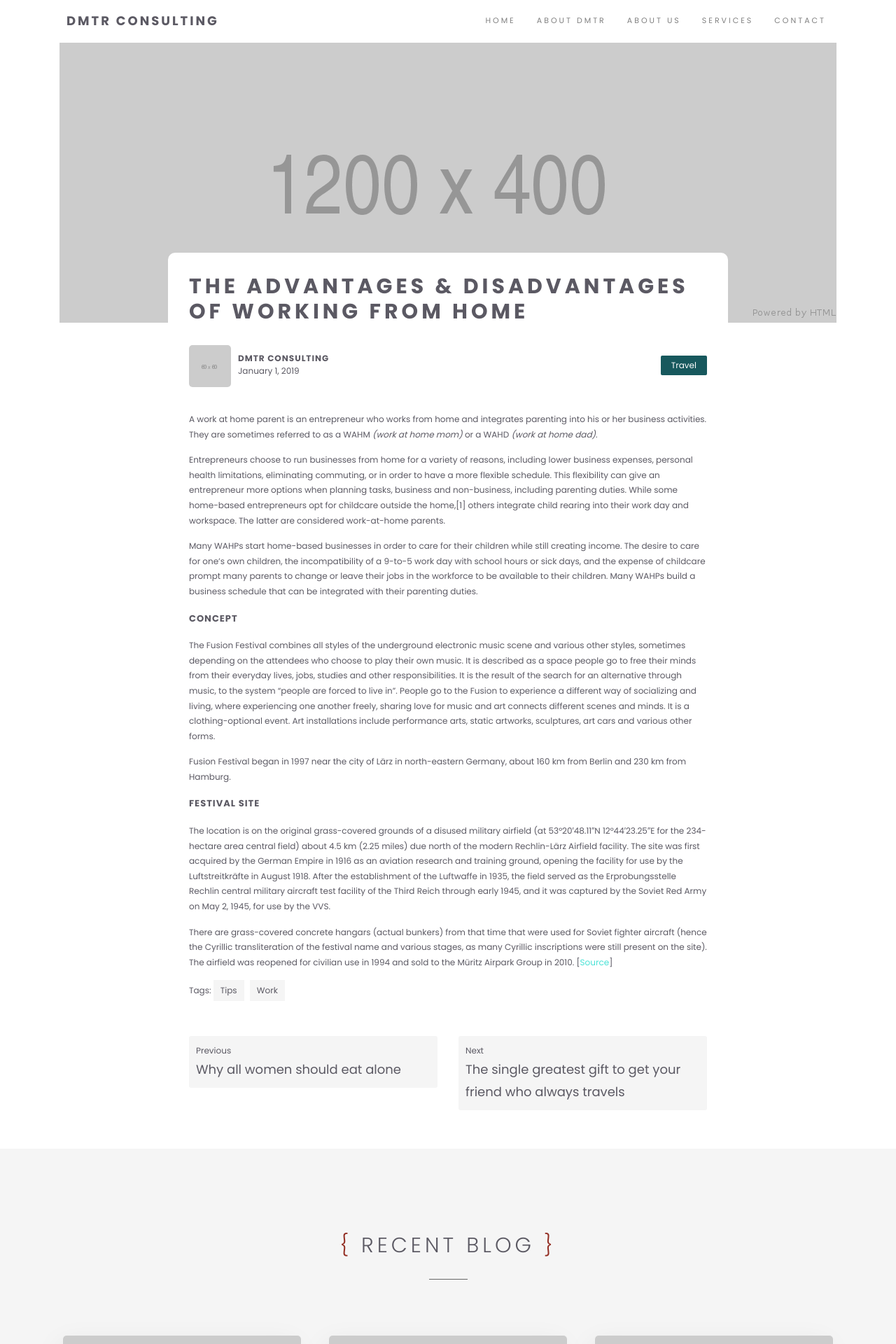
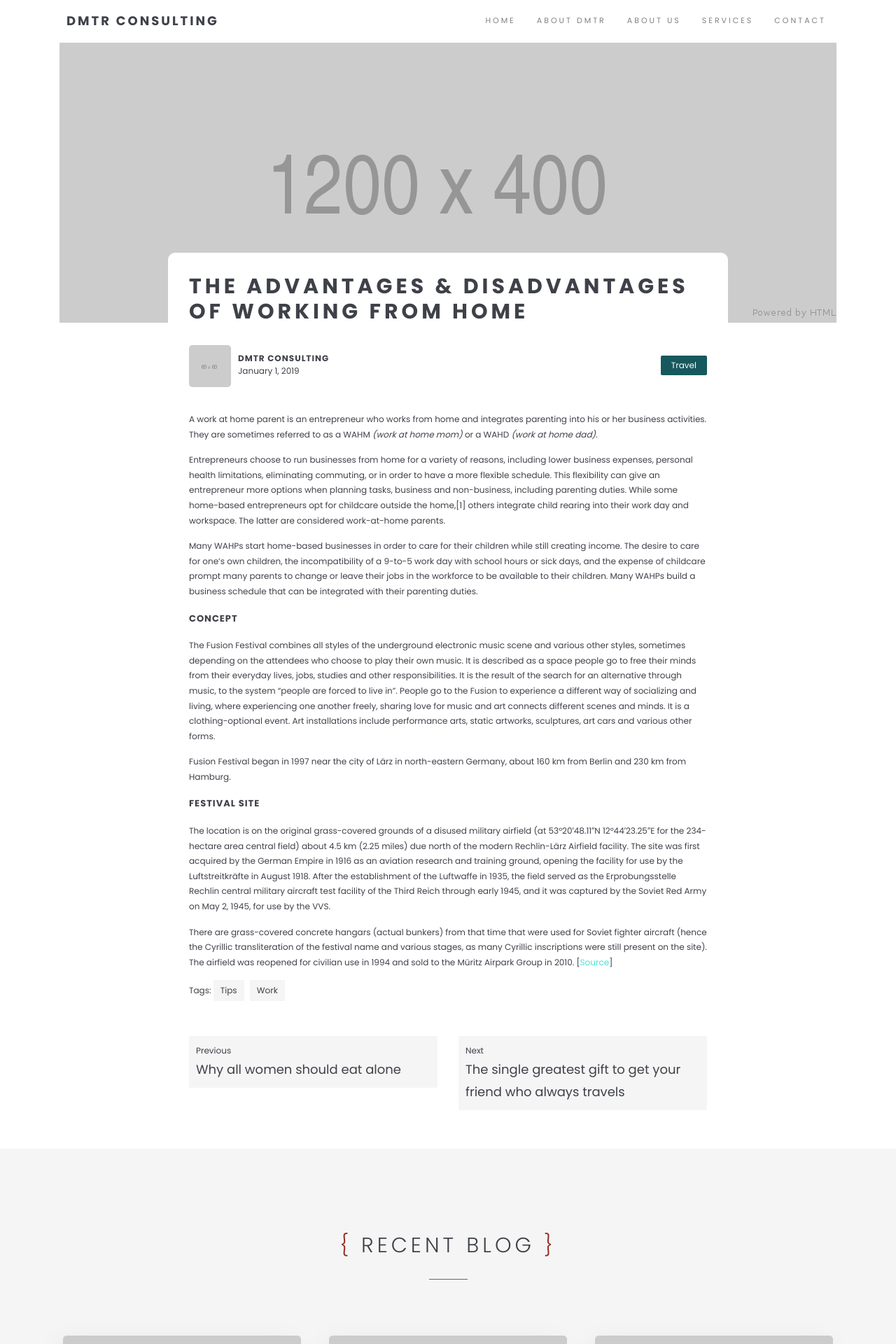
Before and after one commit to DMTR-Consulting/dmtr-consulting.github.io, a Jekyll site: the page built from _posts/2019-02-01-the-advantages-and-disadvantages-of-working-from-home.md, in a window 1280 px wide. Shown: the top 1920 px of the page at 70% size. Built offline with Jekyll 4.4.1, drawn with Linux system fonts in a browser that asks for light colours.

Commit message:
Gray palette

```diff
--- a/assets/css/style.css
+++ b/assets/css/style.css
@@ -42,7 +42,7 @@
 
 body {
 	font: 400 12px/1.8 'Poppins', sans-serif;
-	color: #5b5963;
+	color: #3f4149;
 	overflow-x: hidden;
 }
 
@@ -102,7 +102,7 @@
 	text-transform: uppercase;
 	letter-spacing: 5px;
 	margin: 0;
-	color: #5b5963;
+	color: #3f4149;
 }
 
 h2 {
@@ -222,7 +222,7 @@
 }
 
 .label-custom-2 {
-	background: #5b5963;
+	background: #3f4149;
 }
 
 /*** Input-group ***/
@@ -305,7 +305,7 @@
 .btn-custom-1.active {
 	background: #fff;
 	border-color: #fff;
-	color: #5b5963;
+	color: #3f4149;
 }
 
 .btn-custom-2 {
@@ -325,8 +325,8 @@
 
 .btn-custom-3 {
 	background: none;
-	border: 1px solid #5b5963;
-	color: #5b5963
+	border: 1px solid #3f4149;
+	color: #3f4149
 }
 
 .btn-custom-3:hover,
@@ -340,15 +340,15 @@
 
 .btn-custom-4 {
 	background: none;
-	border: 1px solid #5b5963;
-	color: #5b5963;
+	border: 1px solid #3f4149;
+	color: #3f4149;
 }
 
 .btn-custom-4:hover,
 .btn-custom-4:focus,
 .btn-custom-4:active,
 .btn-custom-4.active {
-	background: #5b5963;
+	background: #3f4149;
 	color: #FFF;
 }
 
@@ -390,6 +390,7 @@
 
 .module-gray {
 	background: #f5f5f5;
+	/*background: #3f4149;*/
 }
 
 .module-white {
@@ -462,7 +463,7 @@
 	position: relative;
 	margin-bottom: 30px;
 	font-weight: 300;
-	color: #5b5963;
+	color: #3f4149;
 }
 
 .module-title:after {
@@ -488,7 +489,7 @@
 }
 
 .callout {
-	background: #5b5963;
+	background: #3f4149;
 	padding: 30px 0;
 	color: #999;
 }
@@ -519,7 +520,7 @@
 
 .home-banner {
 	background: url("../images/home1.jpg");
-	background-color: #5b5963;
+	background-color: #3f4149;
 	background-attachment: fixed;
 	background-repeat: no-repeat;
 	background-position: 33% 50%;
@@ -606,7 +607,7 @@
 }
 
 .banner-gradient .intro h1 {
-	color: #5b5963;
+	color: #3f4149;
 }
 
 .intro {
@@ -862,7 +863,7 @@
 .navbar-custom .navbar-nav .dropdown-menu > li > a {
 	font-size: 11px;
 	letter-spacing: 3px;
-	color: #5b5963;
+	color: #3f4149;
 	padding: 20px 15px !important;
 }
 
@@ -927,7 +928,7 @@
 }
 
 .navbar-custom .navbar-toggle .icon-bar {
-	background: #5b5963;
+	background: #3f4149;
 }
 
 .navbar-nav>li>a {
@@ -959,7 +960,7 @@
 	letter-spacing: 1px;
 	padding: 8px 20px;
 	margin: 5px;
-	color: #5b5963;
+	color: #3f4149;
 	cursor: pointer;
 	-webkit-transition: all 0.4s ease-in-out 0s;
 	-moz-transition: all 0.4s ease-in-out 0s;
@@ -1335,7 +1336,7 @@
     margin: 30px auto;
     box-shadow: -6px 10px 40px rgba(0,0,0,0.06);
     display: block;
-    color: #5b5963 !important;
+    color: #3f4149 !important;
     transition: all 0.3s ease 0s;
     position: relative;
     font-size: inherit;
@@ -1528,7 +1529,7 @@
 	display: inline-block;
     padding: 4px 10px;
     background-color: #f5f5f5;
-    color: #5b5963;
+    color: #3f4149;
     margin-right: 5px;
     text-transform: capitalize;
     margin-bottom: 10px;
@@ -1545,7 +1546,7 @@
 
 .blog-detail-sib .blog-nav span {
     display: block;
-    color: #5b5963;
+    color: #3f4149;
 }
 
 .blog-detail-sib .blog-nav {
@@ -1554,7 +1555,7 @@
 
 .blog-detail-sib .blog-nav p {
     font-size: 18px;
-    color: #5b5963;
+    color: #3f4149;
     margin: 0;
 }
 
@@ -1669,7 +1670,7 @@
 .scroll-up a:hover,
 .scroll-up a:active {
 	background-color: rgba(235, 235, 235, .8);
-	color: #5b5963;
+	color: #3f4149;
 }
 
 
```
